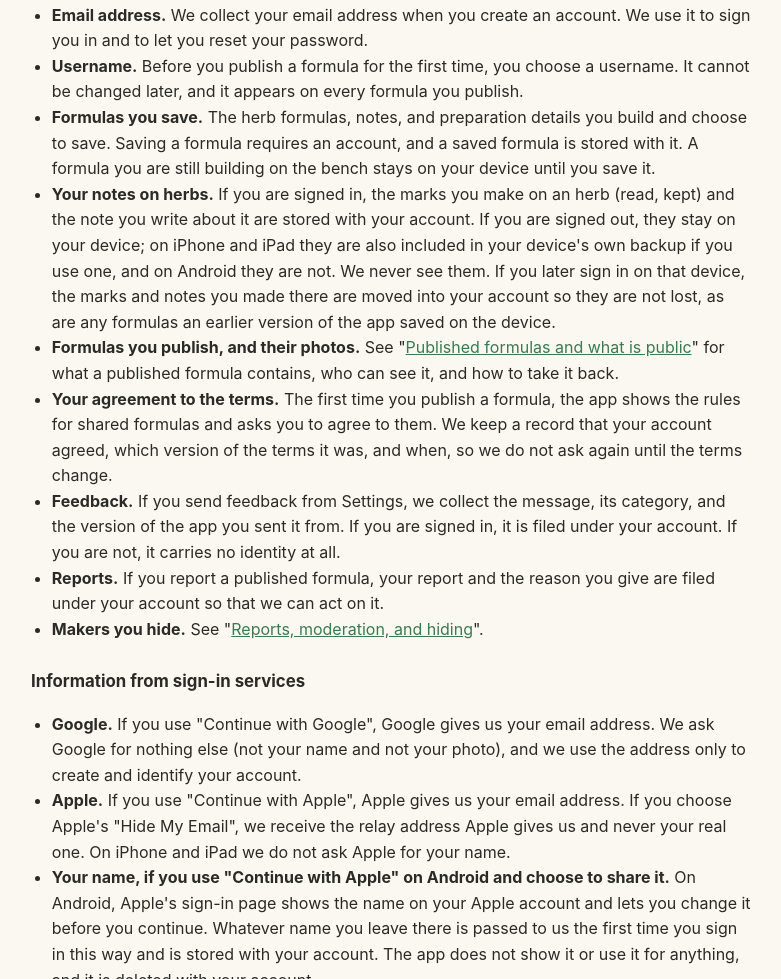
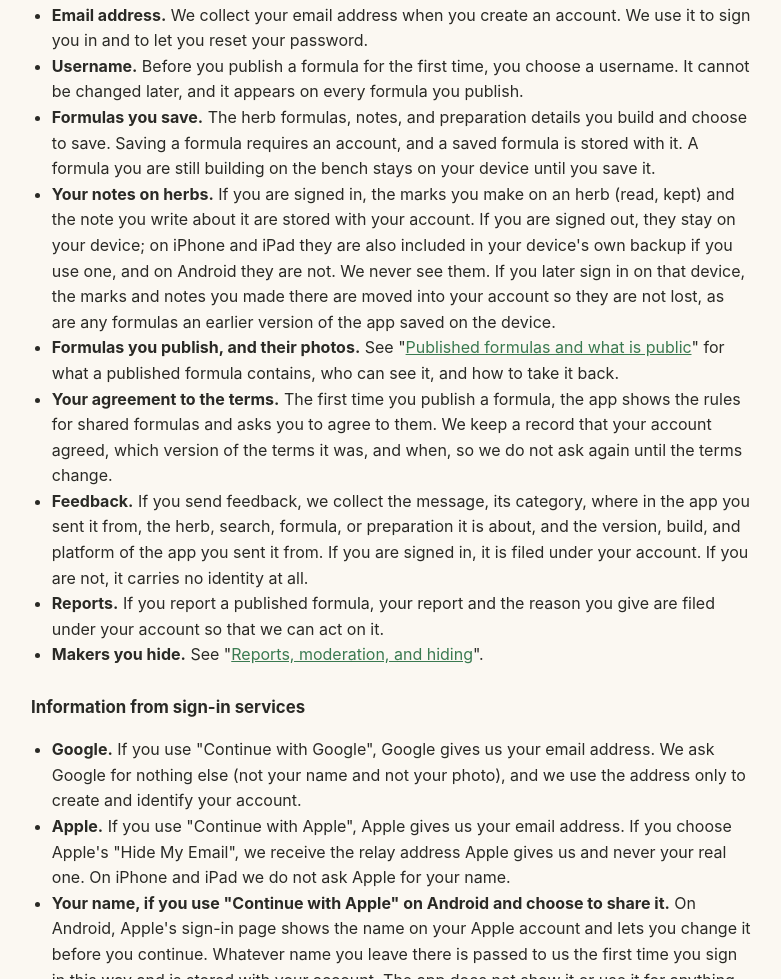
Before and after one commit to jpayne8888/herbal-companion-legal, a plain HTML site: page index.html in a window 1280 px wide. Shown: the part 1162-2141 px from the top of the page, without its empty margins (249-1030 px from the left). Drawn offline with Linux system fonts and the light colour scheme.

Commit message:
Privacy policy: the Feedback sentence names what a message carries; effective November 23, 2026
Co-Authored-By: Claude Fable 5.2 <noreply@anthropic.com>
Claude-Session: https://claude.ai/code/session_01TBWyxWjkbBeREReykzGRG6

```diff
--- a/index.html
+++ b/index.html
@@ -32,7 +32,7 @@
 -->
 
 <h1>Herbalist's Companion Privacy Policy</h1>
-<p class="updated">Effective date: November 20, 2026</p>
+<p class="updated">Effective date: November 23, 2026</p>
 
 <p>
   This Privacy Policy describes how Broken Diamond P Ranch LLC ("we", "us", or
@@ -102,9 +102,11 @@
     a formula, the app shows the rules for shared formulas and asks you to agree
     to them. We keep a record that your account agreed, which version of the
     terms it was, and when, so we do not ask again until the terms change.</li>
-  <li><strong>Feedback.</strong> If you send feedback from Settings, we collect
-    the message, its category, and the version of the app you sent it from. If
-    you are signed in, it is filed under your account. If you are not, it
+  <li><strong>Feedback.</strong> If you send feedback, we collect the message,
+    its category, where in the app you sent it from, the herb, search, formula,
+    or preparation it is about, and the version, build, and platform of the
+    app you sent it from.
+    If you are signed in, it is filed under your account. If you are not, it
     carries no identity at all.</li>
   <li><strong>Reports.</strong> If you report a published formula, your report
     and the reason you give are filed under your account so that we can act on
```
Also changed, not shown: privacy.html (+6 -4 lines).
